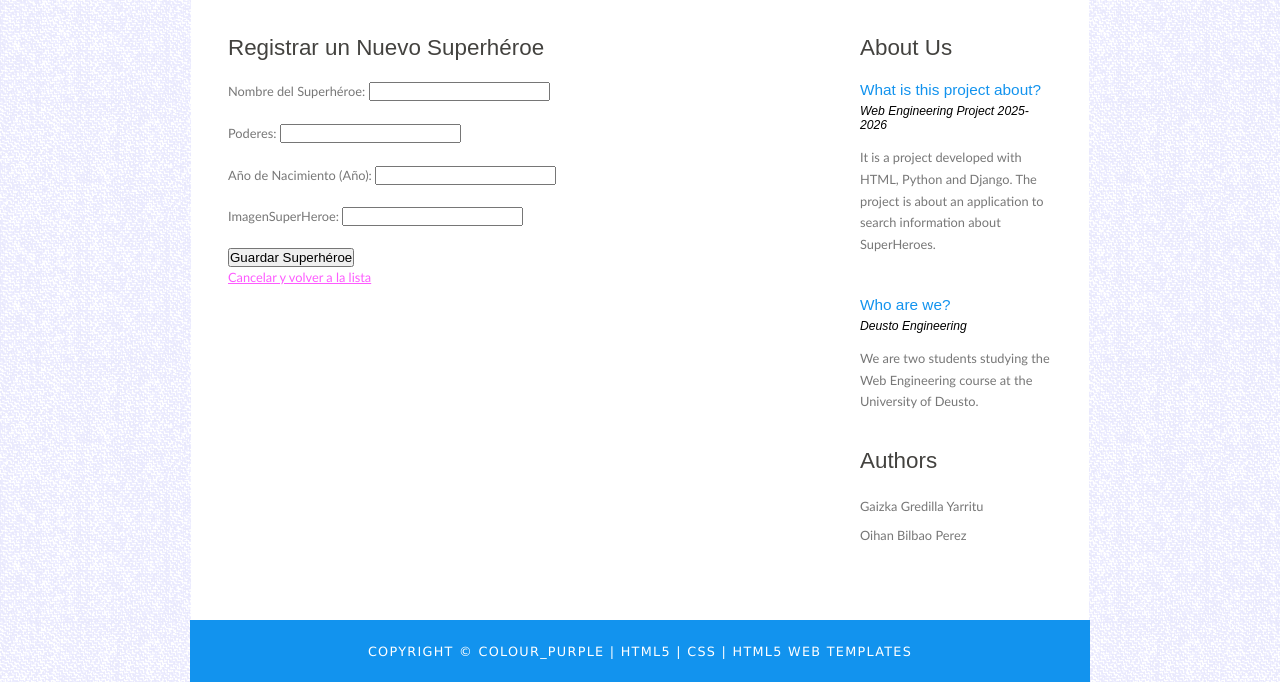
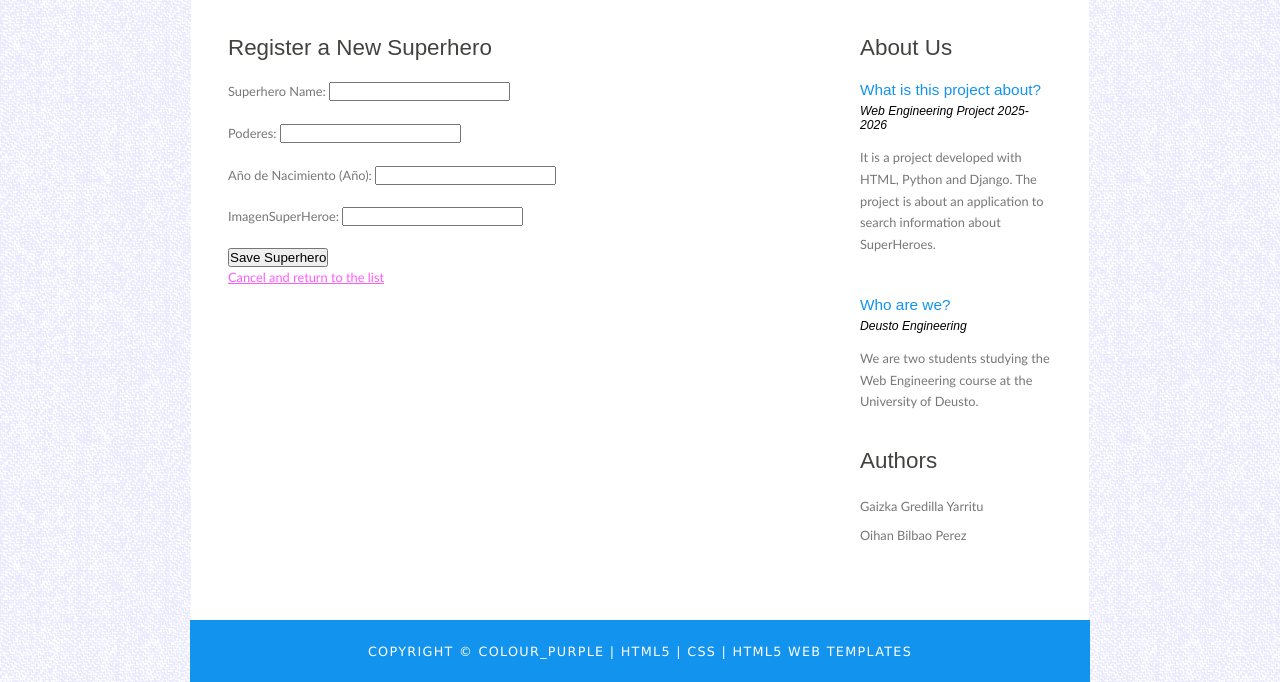
Before and after one commit to oihanb/SuperWiki, a Django app: page /WikiApp/crearsuperheroe/ in a window 1280 px wide. Shown: the part 240-922 px from the top of the page. Run offline with Django 5.2, Linux system fonts and the light colour scheme.

Commit message:
Arreglo formulario i18N

```diff
--- a/WikiApp/forms.py
+++ b/WikiApp/forms.py
@@ -6,6 +6,6 @@ class SuperHeroeForm(forms.ModelForm):
         model = SuperHeroe
         fields = ['nombre', 'poderes', 'Fnacimiento', 'imagenSuperHeroe']
         labels = {
-            'nombre': 'Nombre del Superhéroe',
+            'nombre': 'Superhero Name',
             'Fnacimiento': 'Año de Nacimiento (Año)',
         }
--- a/WikiApp/templates/WikiApp/crearsuperheroe.html
+++ b/WikiApp/templates/WikiApp/crearsuperheroe.html
@@ -1,16 +1,17 @@
 {% extends 'WikiApp/base.html' %}
+{% load i18n %}
 {% block contenido %}
 
-<h1>Registrar un Nuevo Superhéroe</h1>
+<h1>{% trans "Register a New Superhero" %}</h1>
 
 <form method="post" enctype="multipart/form-data">
     {% csrf_token %}
 
     {{ form.as_p }}
 
-    <button type="submit">Guardar Superhéroe</button>
+    <button type="submit">{% trans "Save Superhero" %}</button>
 </form>
 
-<p><a href="{% url 'listasuperheroes' %}">Cancelar y volver a la lista</a></p>
+<p><a href="{% url 'listasuperheroes' %}">{% trans "Cancel and return to the list" %}</a></p>
 
 {% endblock contenido %}
```
Also changed, not shown: locale/es/LC_MESSAGES/django.po, locale/eu/LC_MESSAGES/django.po, 2 other files.
